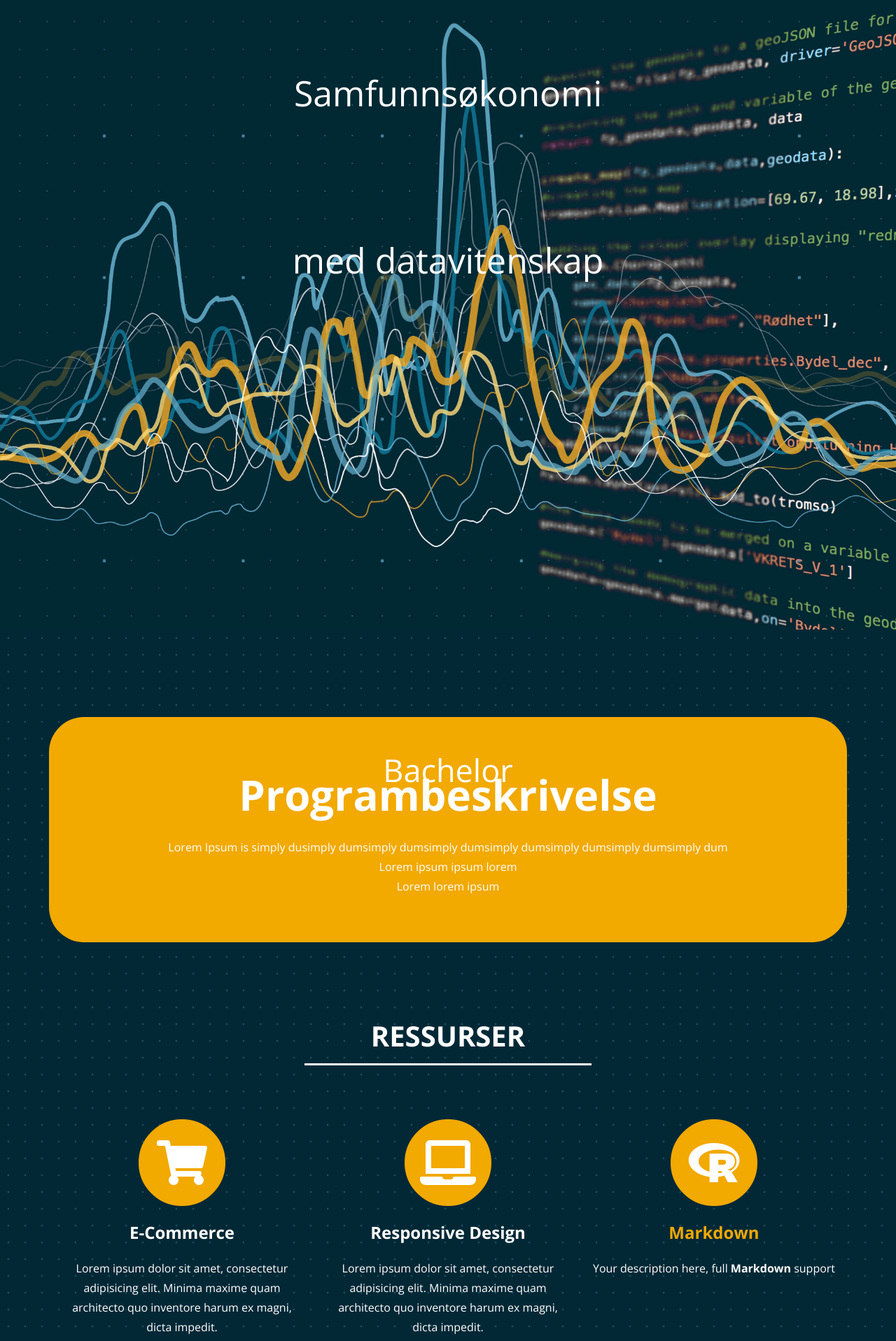
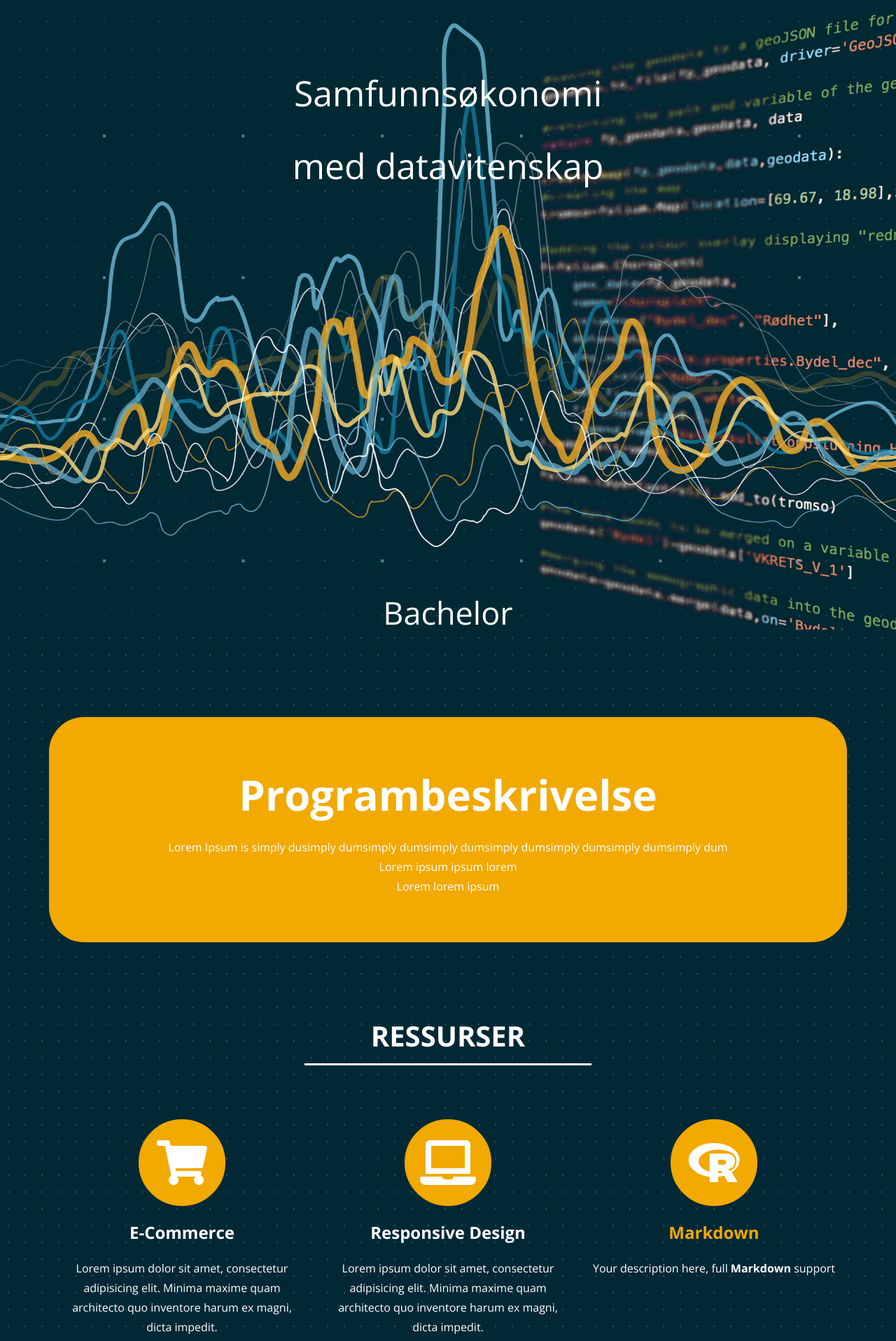
Before and after one commit to uit-econ/uit-econ.github.io, a Jekyll site: the page built from index.md, in a window 1280 px wide. Shown: the top 1917 px of the page at 70% size. Built offline with Jekyll 4.4.1, drawn with Linux system fonts in a browser that asks for light colours.

Commit message:
Update custom.css

```diff
--- a/assets/css/custom.css
+++ b/assets/css/custom.css
@@ -93,13 +93,12 @@ body{
 
 
 #masthead-undertitle{
-	padding-top:15vh;
 	font-size: 50px;
 
 	}
 
 #masthead-text{
-	padding-top:70vh;
+	padding-top:60vh;
 	font-size: 45px;
 
 	}
```
